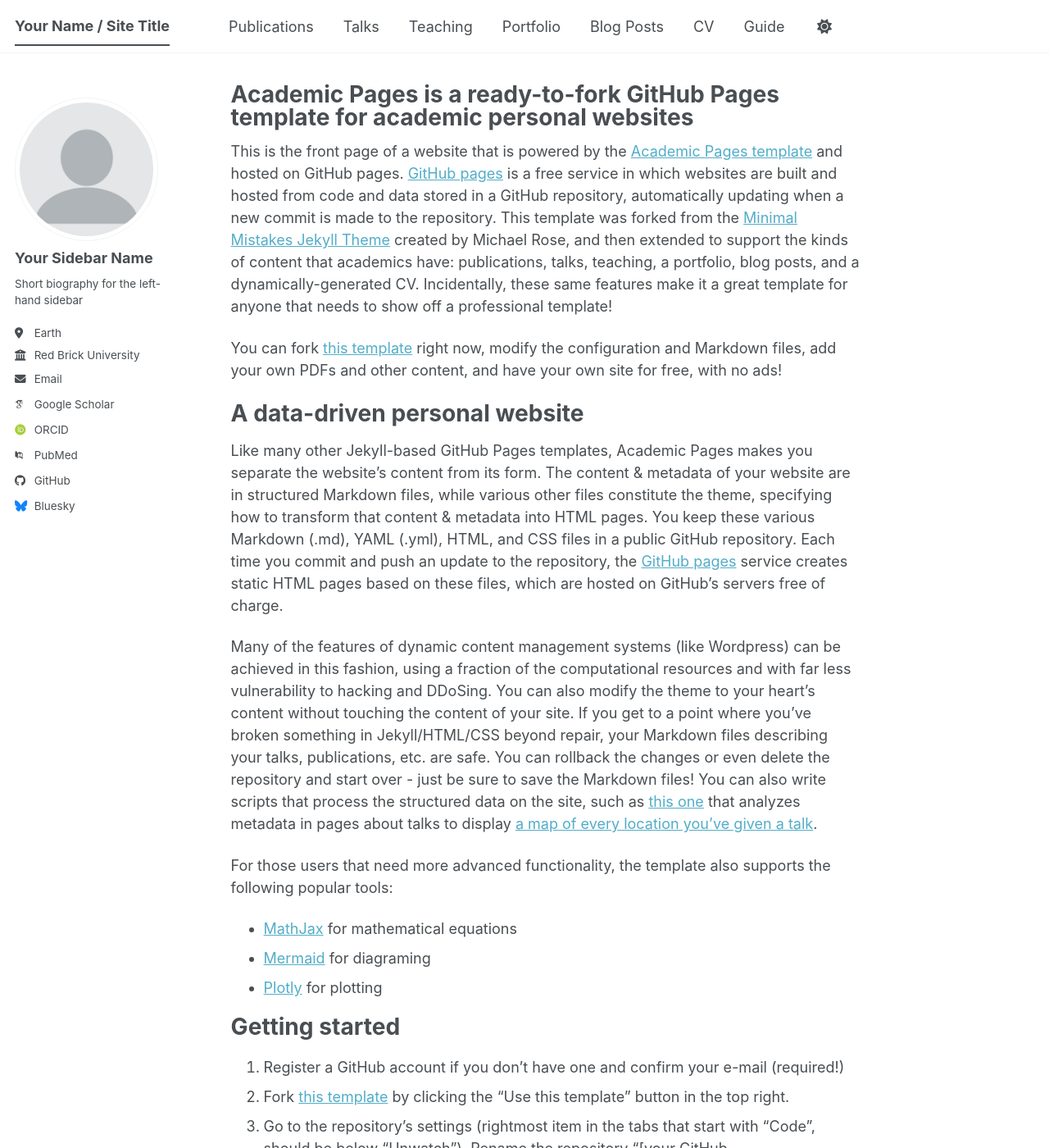
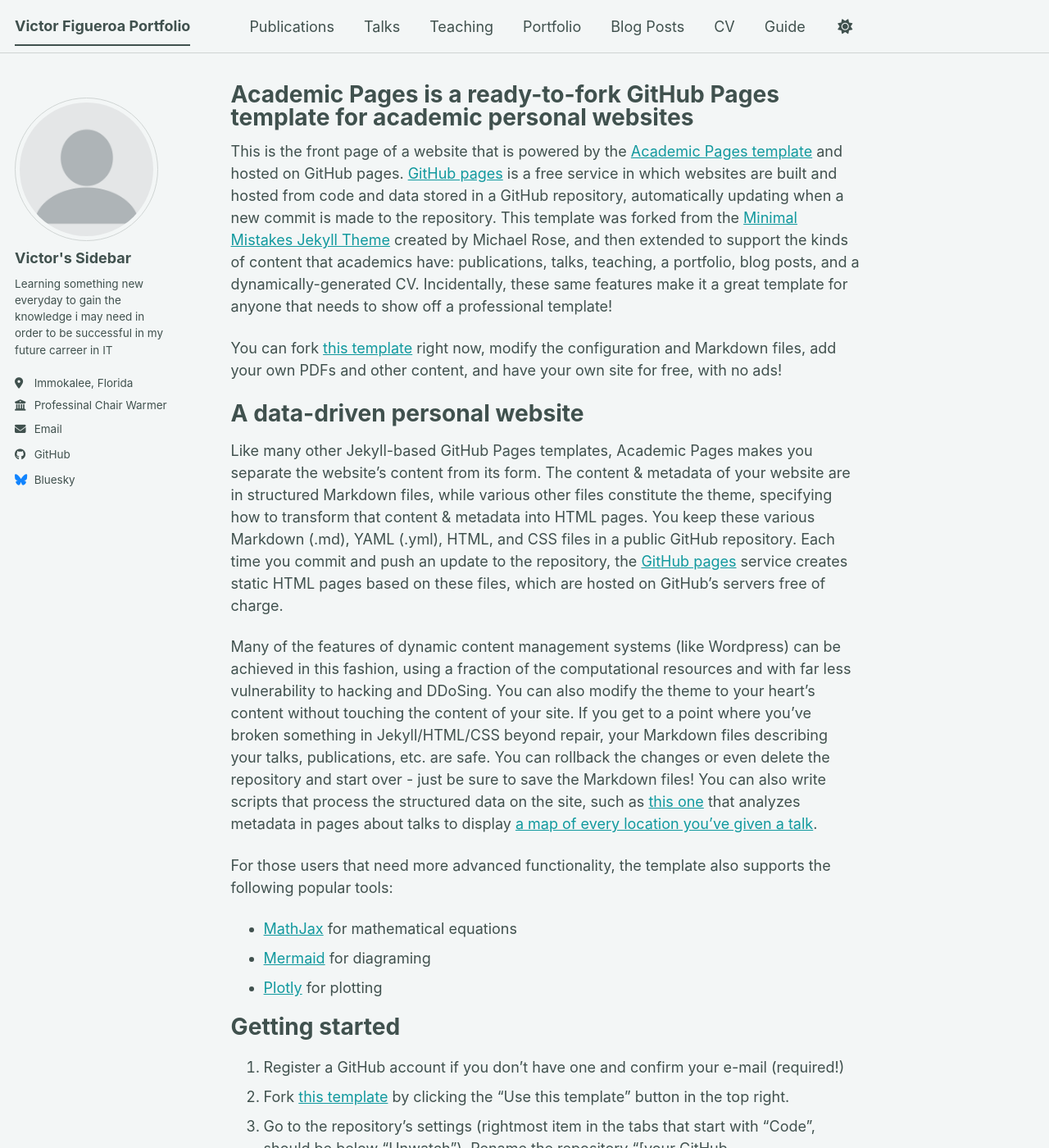
Before and after one commit to victorf972-glitch/github.io, a Jekyll site: the page built from _pages/about.md, in a window 1280 px wide and 1400 px high. Shown: the whole window at 82% size. Built offline with Jekyll 4.4.1, drawn with Linux system fonts in a browser that asks for light colours; some web fonts are replaced; a script bundle is joined from its source files by our own code; library files that are not in the unit come from our copies; some of the changed text lies outside the part shown.

Commit message:
Update _config.yml

```diff
--- a/_config.yml
+++ b/_config.yml
@@ -8,15 +8,15 @@
 
 # Basic Site Settings
 locale                   : "en-US"
-site_theme               : "default" # The available themes options are "default", "air", "sunrise", "mint", "dirt" and "contrast"
-title                    : "Your Name / Site Title"
+site_theme               : "mint" # The available themes options are "default", "air", "sunrise", "mint", "dirt" and "contrast"
+title                    : "Victor Figueroa Portfolio"
 title_separator          : "-"
-name                     : &name "Your Name"
-description              : &description "Your Name's academic portfolio"   # Update this with a general description of your site, this is the default if not overridden by a page
-url                      : https://academicpages.github.io # The base hostname & protocol for your site e.g. "https://[your GitHub username].github.io",
+name                     : &name "Victor Figueroa"
+description              : &description "Here you will find a collection of projects I have worked on to show my hands on experince within the world of IT"   # Update this with a general description of your site, this is the default if not overridden by a page
+url                      : https://victorf972-glitch.github.io # The base hostname & protocol for your site e.g. "https://[your GitHub username].github.io",
                                                            # or if you already have some other page hosted on Github then use "https://[your GitHub username].github.io/[Your Repo Name]"
 baseurl                  : "" # the subpath of your site, e.g. "/blog"
-repository               : "academicpages/academicpages.github.io"
+repository               : "victorf972-glitch/victorf972-glitch.github.io"
 
 # Site Author - The following control what appear as part of the author content on the side bar.
 #               If a field is blank the icon and link will not appear, otherwise it will be shown.
@@ -24,34 +24,21 @@
 author:
   # Biographic information
   avatar           : "profile.png"
-  name             : "Your Sidebar Name"
-  pronouns         : # example: "she/her"
-  bio              : "Short biography for the left-hand sidebar"
-  location         : "Earth"
-  employer         : "Red Brick University"
+  name             : "Victor's Sidebar"
+  pronouns         : # example: "he/him"
+  bio              : "Learning something new everyday to gain the knowledge i may need in order to be successful in my future carreer in IT "
+  location         : "Immokalee, Florida"
+  employer         : "Professinal Chair Warmer"
   uri              : # URL
-  email            : "none@example.org"
+  email            : "victorf972@gmail.com"
 
-  # Academic websites
-  academia         : # URL
-  arxiv            : # URL - Update with the correct link to your profile
-  googlescholar    : "https://scholar.google.com/citations?user=PS_CX0AAAAAJ"
-  inspire-hep      : # URL
-  impactstory      : # URL
-  orcid            : "https://orcid.org/yourorcidurl"
-  semantic         : # URL
-  ssrn             : # URL
-  pubmed           : "https://www.ncbi.nlm.nih.gov/pubmed/?term=john+snow"
-  researchgate     : # URL
-  scopus           : # URL
-  zotero           : # URL
 
 
   # Repositories and software development
   bitbucket        : # Username - Update with your username on the site
   codepen          : # Username
   dribbble         : # Username
-  github           : "academicpages"
+  github           : "victorf972-glitch"
   kaggle           : # Username
   stackoverflow    : # User number or user number and name (i.e., use "1" or "1/jeff-atwood")
 
@@ -66,7 +53,7 @@
   keybase          : # Username
   instagram        : # Username
   lastfm           : # Username
-  linkedin         : # Username
+  linkedin         : # Victor Figueroa
   mastodon         : # URL
   medium           : # URL
   pinterest        : # Username
@@ -94,7 +81,7 @@
 # Site Settings
 teaser                   :  # filename of teaser fallback teaser image placed in /images/ for social media previews
 breadcrumbs              : false # true, false (default)
-words_per_minute         : 160
+words_per_minute         : 30
 future                   : true
 read_more                : "disabled" # if enabled, adds "Read more" links to excerpts
 talkmap_link             : false      #change to true to add link to talkmap on talks page
```
